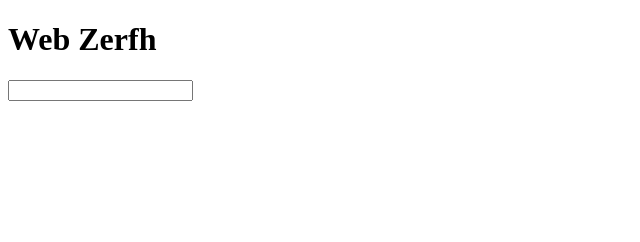
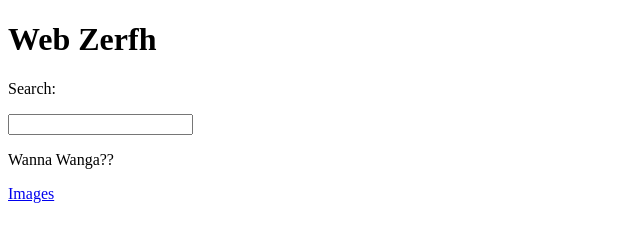
Before and after one commit to klkieran/Test, a plain HTML site: page Index.html in a window 1280 px wide. Shown: the whole page, without its empty margins (0-640 px from the left). Drawn offline with Linux system fonts and the light colour scheme.

Commit message:
Update Index.html

```diff
--- a/Index.html
+++ b/Index.html
@@ -1,12 +1,21 @@
 <!DOCTYPE html>
 <html lang="en">
 <head>
+    <link rel= "stylesheet" type= "text/css" href="Front.css" />
     <title>Web Zerfh </title>
 </head>
 <body>
     <h1> Web Zerfh </h1>
     <form action="/search">
+      <p> Search: </p>
       <input type="text" name="search">
     </form>
+
+    <p>
+	Wanna Wanga??
+    </p>
+
+    <a href="Images.html"> Images </a>
+
 </body>
 </html>
```
